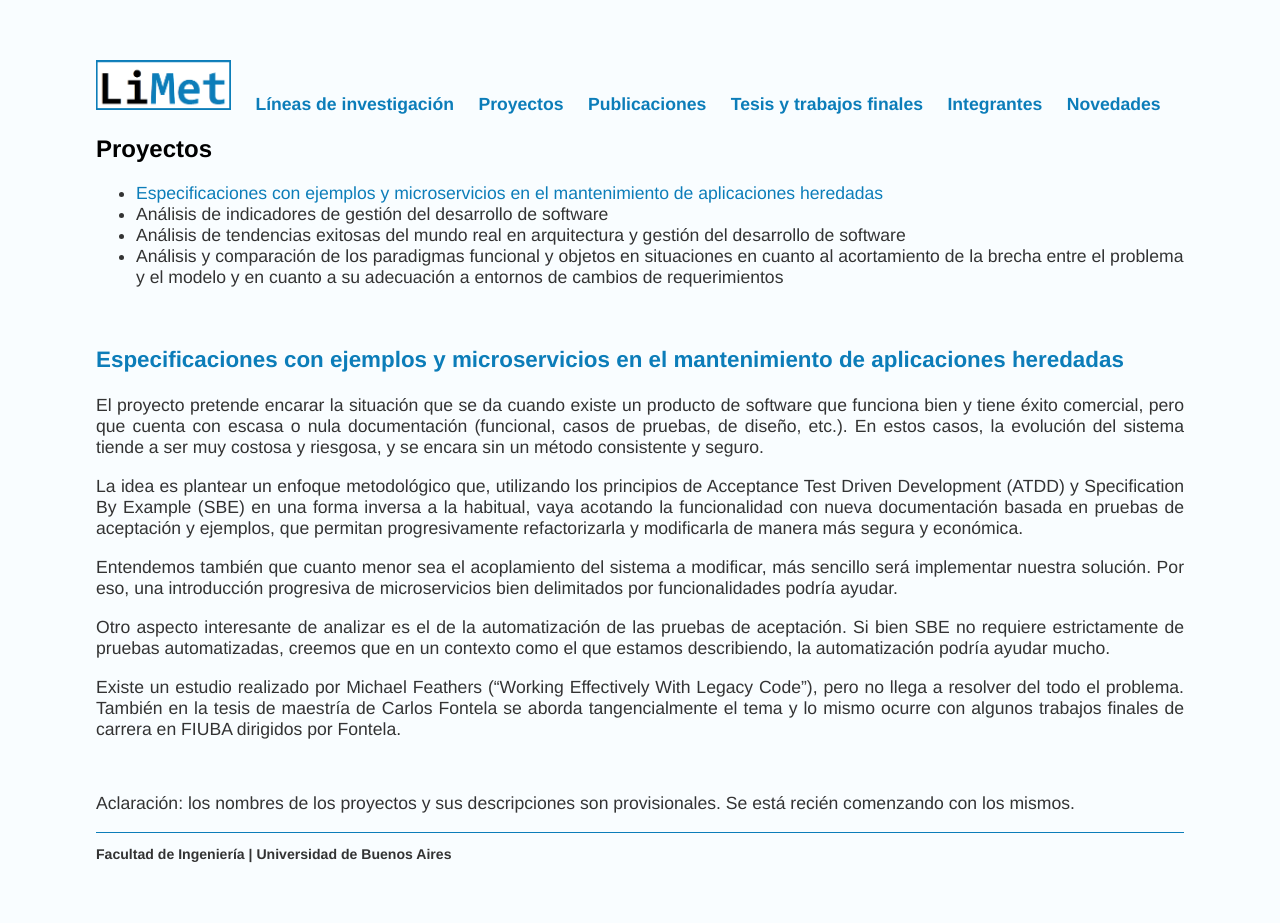
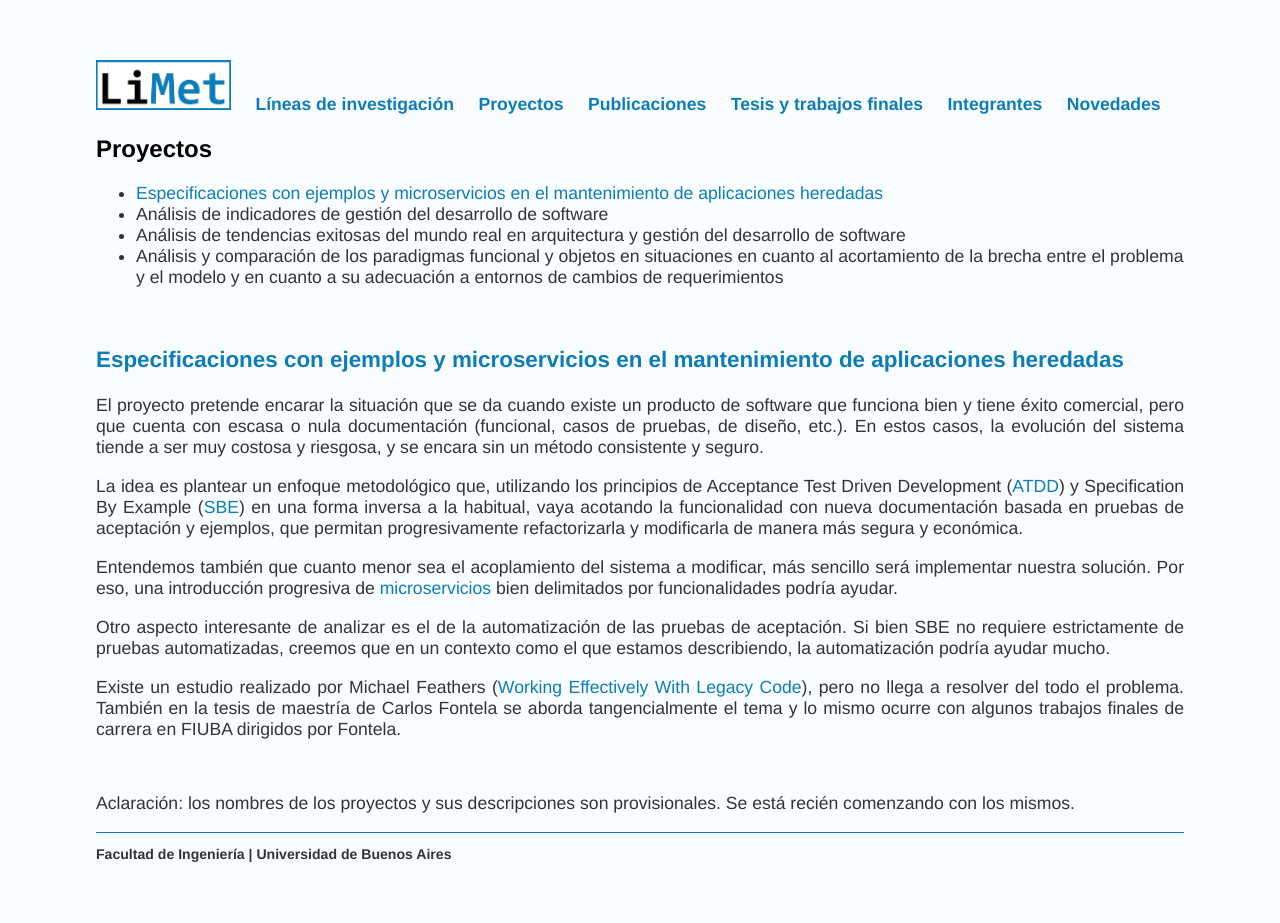
Before and after one commit to limetfiuba/limetfiuba.github.io, a Jekyll site: the page built from proyectos/index.html, in a window 1280 px wide. Built offline with Jekyll 4.4.1, drawn with Linux system fonts in a browser that asks for light colours; some of the changed lines change nothing that is shown.

Commit message:
Update index.html

```diff
--- a/proyectos/index.html
+++ b/proyectos/index.html
@@ -18,16 +18,16 @@ title: LiMet | Proyectos
         El proyecto pretende encarar la situación que se da cuando existe un producto de software que funciona bien y tiene éxito comercial, pero que cuenta con escasa o nula documentación (funcional, casos de pruebas, de diseño, etc.). En estos casos, la evolución del sistema tiende a ser muy costosa y riesgosa, y se encara sin un método consistente y seguro.
     </p>
     <p>
-        La idea es plantear un enfoque metodológico que, utilizando los principios de Acceptance Test Driven Development (ATDD) y Specification By Example (SBE) en una forma inversa a la habitual, vaya acotando la funcionalidad con nueva documentación basada en pruebas de aceptación y ejemplos, que permitan progresivamente refactorizarla y modificarla de manera más segura y económica.
+        La idea es plantear un enfoque metodológico que, utilizando los principios de Acceptance Test Driven Development (<a href="https://www.agilealliance.org/glossary/atdd/">ATDD</a>) y Specification By Example (<a href="https://gojko.net/books/specification-by-example/">SBE</a>) en una forma inversa a la habitual, vaya acotando la funcionalidad con nueva documentación basada en pruebas de aceptación y ejemplos, que permitan progresivamente refactorizarla y modificarla de manera más segura y económica.
     </p>
     <p>
-        Entendemos también que cuanto menor sea el acoplamiento del sistema a modificar, más sencillo será implementar nuestra solución. Por eso, una introducción progresiva de microservicios bien delimitados por funcionalidades podría ayudar.
+        Entendemos también que cuanto menor sea el acoplamiento del sistema a modificar, más sencillo será implementar nuestra solución. Por eso, una introducción progresiva de <a href="https://martinfowler.com/articles/microservices.html">microservicios</a> bien delimitados por funcionalidades podría ayudar.
     </p>
     <p>
         Otro aspecto interesante de analizar es el de la automatización de las pruebas de aceptación. Si bien SBE no requiere estrictamente de pruebas automatizadas, creemos que en un contexto como el que estamos describiendo, la automatización podría ayudar mucho.
     </p>
     <p>
-        Existe un estudio realizado por Michael Feathers (“Working Effectively With Legacy Code”), pero no llega a resolver del todo el problema. También en la tesis de maestría de Carlos Fontela se aborda tangencialmente el tema y lo mismo ocurre con algunos trabajos finales de carrera en FIUBA dirigidos por Fontela.
+        Existe un estudio realizado por Michael Feathers (<a href="https://www.pearson.com/us/higher-education/program/Feathers-Working-Effectively-with-Legacy-Code/PGM254740.html">Working Effectively With Legacy Code</a>), pero no llega a resolver del todo el problema. También en la tesis de maestría de Carlos Fontela se aborda tangencialmente el tema y lo mismo ocurre con algunos trabajos finales de carrera en FIUBA dirigidos por Fontela.
     </p>
     <br>
     <p>
```
